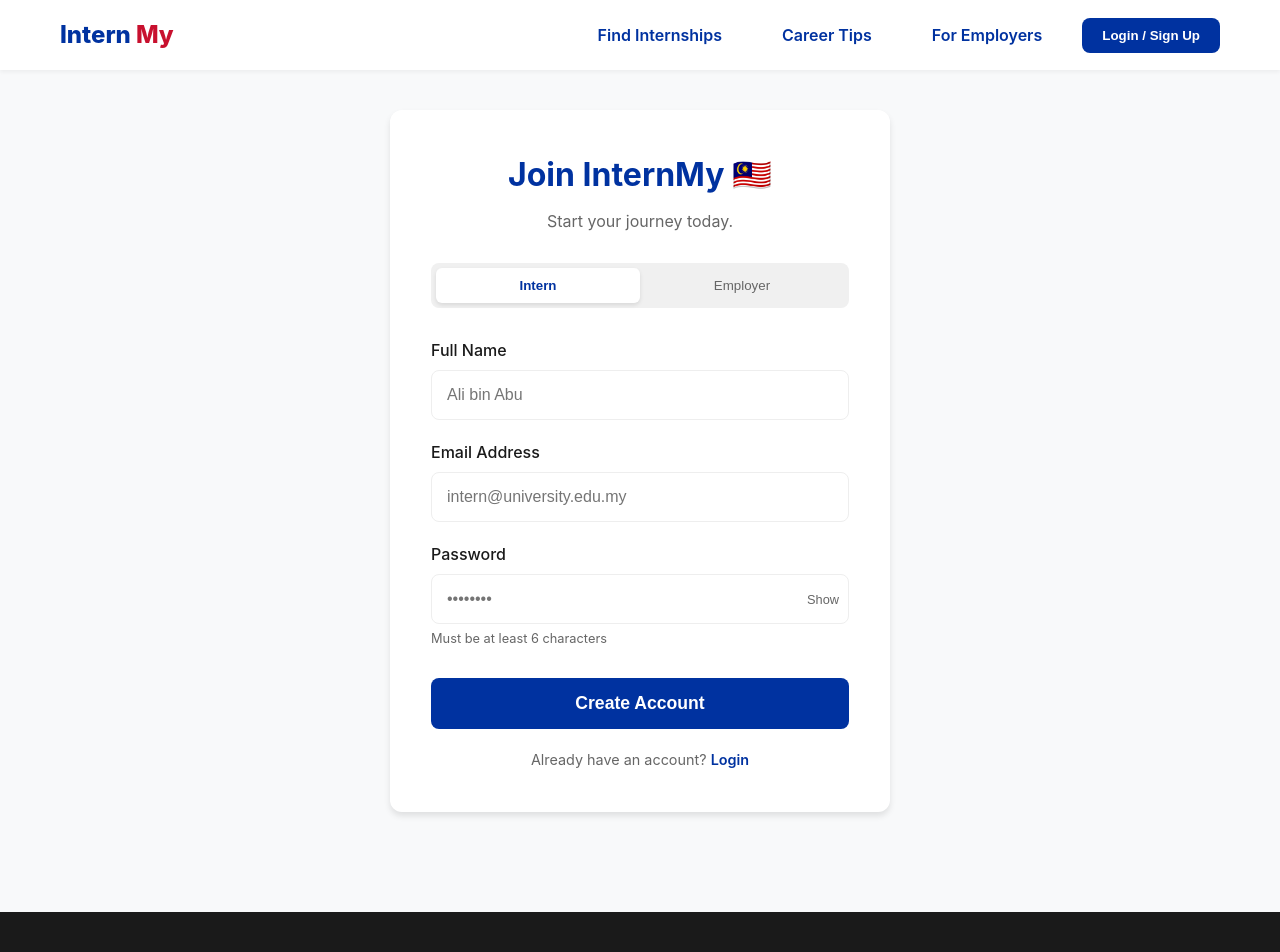
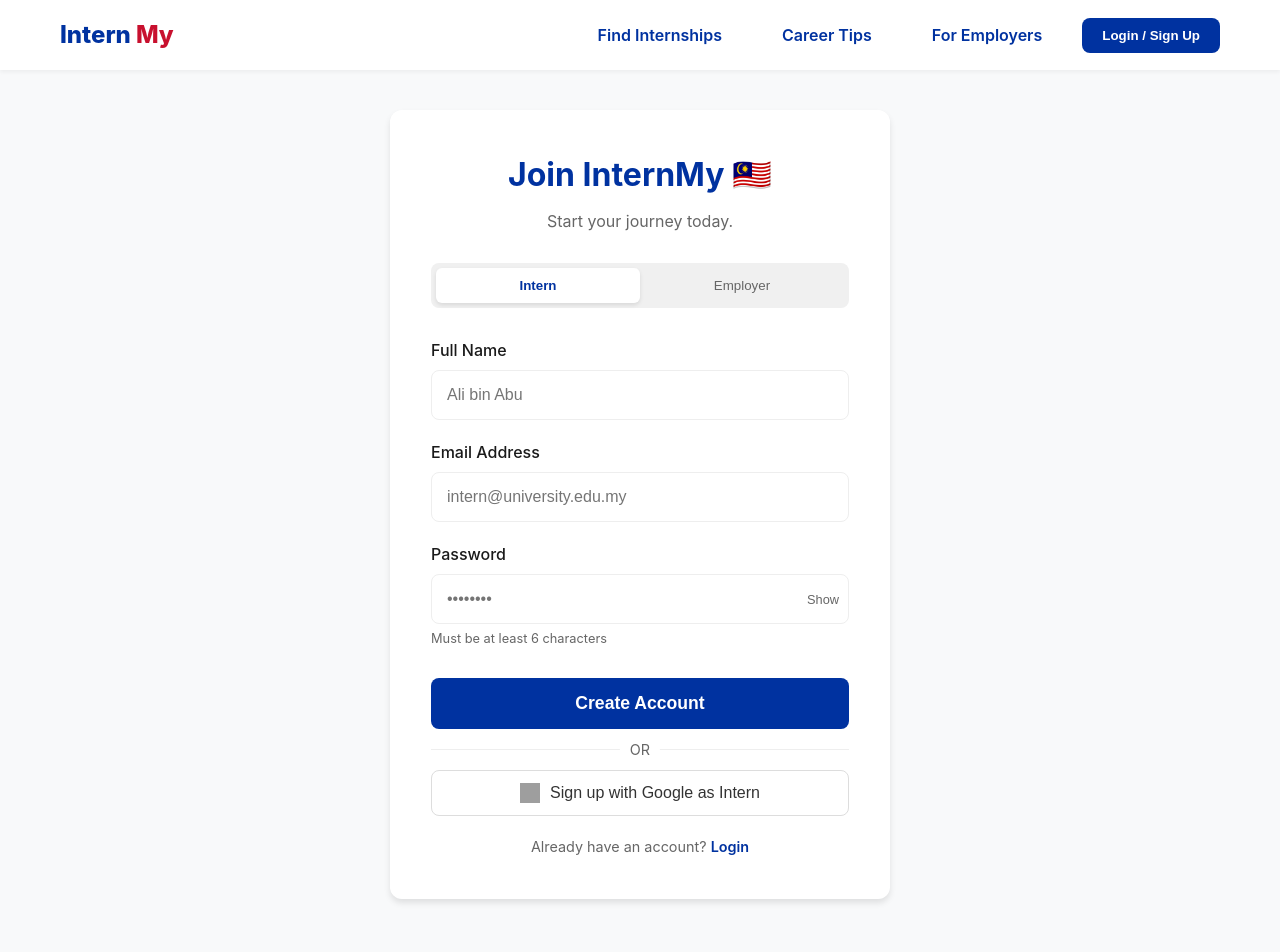
Before and after one commit to wenjyue84/intern-jobstreet-my, a Next.js app: page /signup in a window 1280 px wide. Shown: the top 952 px of the page. Built offline with nearby package versions, Linux system fonts and the light colour scheme; no server answers; grey boxes are pictures that could not be loaded.

Commit message:
Enable Google Sign-In: Add buttons and AuthContext logic

```diff
--- a/context/AuthContext.js
+++ b/context/AuthContext.js
@@ -84,6 +84,29 @@
         return { success: true, data, requiresVerification: false };
     };
 
+    const loginWithGoogle = async (role = 'intern') => {
+        const { data, error } = await supabase.auth.signInWithOAuth({
+            provider: 'google',
+            options: {
+                queryParams: {
+                    access_type: 'offline',
+                    prompt: 'consent',
+                },
+                redirectTo: `${window.location.origin}/`,
+                data: {
+                    role: role, // Pass role metadata for new users
+                }
+            },
+        });
+
+        if (error) {
+            console.error('Google login error:', error.message);
+            return { success: false, error: error.message };
+        }
+
+        return { success: true, data };
+    };
+
     const logout = async () => {
         await supabase.auth.signOut();
         setUser(null);
@@ -91,7 +114,7 @@
     };
 
     return (
-        <AuthContext.Provider value={{ user, loading, login, signup, logout }}>
+        <AuthContext.Provider value={{ user, loading, login, signup, loginWithGoogle, logout }}>
             {children}
         </AuthContext.Provider>
     );
--- a/pages/signup.js
+++ b/pages/signup.js
@@ -14,7 +14,7 @@
     const [error, setError] = useState('');
     const [successMessage, setSuccessMessage] = useState('');
 
-    const { signup } = useAuth();
+    const { signup, loginWithGoogle } = useAuth();
     const router = useRouter();
 
     useEffect(() => {
@@ -222,6 +222,34 @@
                                     {loading ? 'Creating Account...' : 'Create Account'}
                                 </button>
                             </form>
+
+                            <div style={{ margin: '20px 0', textAlign: 'center', position: 'relative' }}>
+                                <hr style={{ border: 'none', borderTop: '1px solid #eee' }} />
+                                <span style={{ position: 'absolute', top: '-10px', left: '50%', transform: 'translateX(-50%)', background: 'white', padding: '0 10px', color: '#666', fontSize: '0.9rem' }}>OR</span>
+                            </div>
+
+                            <button
+                                type="button"
+                                onClick={() => loginWithGoogle(role)}
+                                style={{
+                                    width: '100%',
+                                    padding: '12px',
+                                    fontSize: '1rem',
+                                    background: 'white',
+                                    border: '1px solid #ddd',
+                                    borderRadius: '8px',
+                                    display: 'flex',
+                                    alignItems: 'center',
+                                    justifyContent: 'center',
+                                    gap: '10px',
+                                    cursor: 'pointer',
+                                    color: '#333',
+                                    marginBottom: '20px'
+                                }}
+                            >
+                                <img src="https://www.svgrepo.com/show/475656/google-color.svg" alt="Google" style={{ width: '20px', height: '20px' }} />
+                                Sign up with Google as {role === 'intern' ? 'Intern' : 'Employer'}
+                            </button>
                         </>
                     )}
 
```
Also changed, not shown: pages/login.js (+29 -1 lines).
